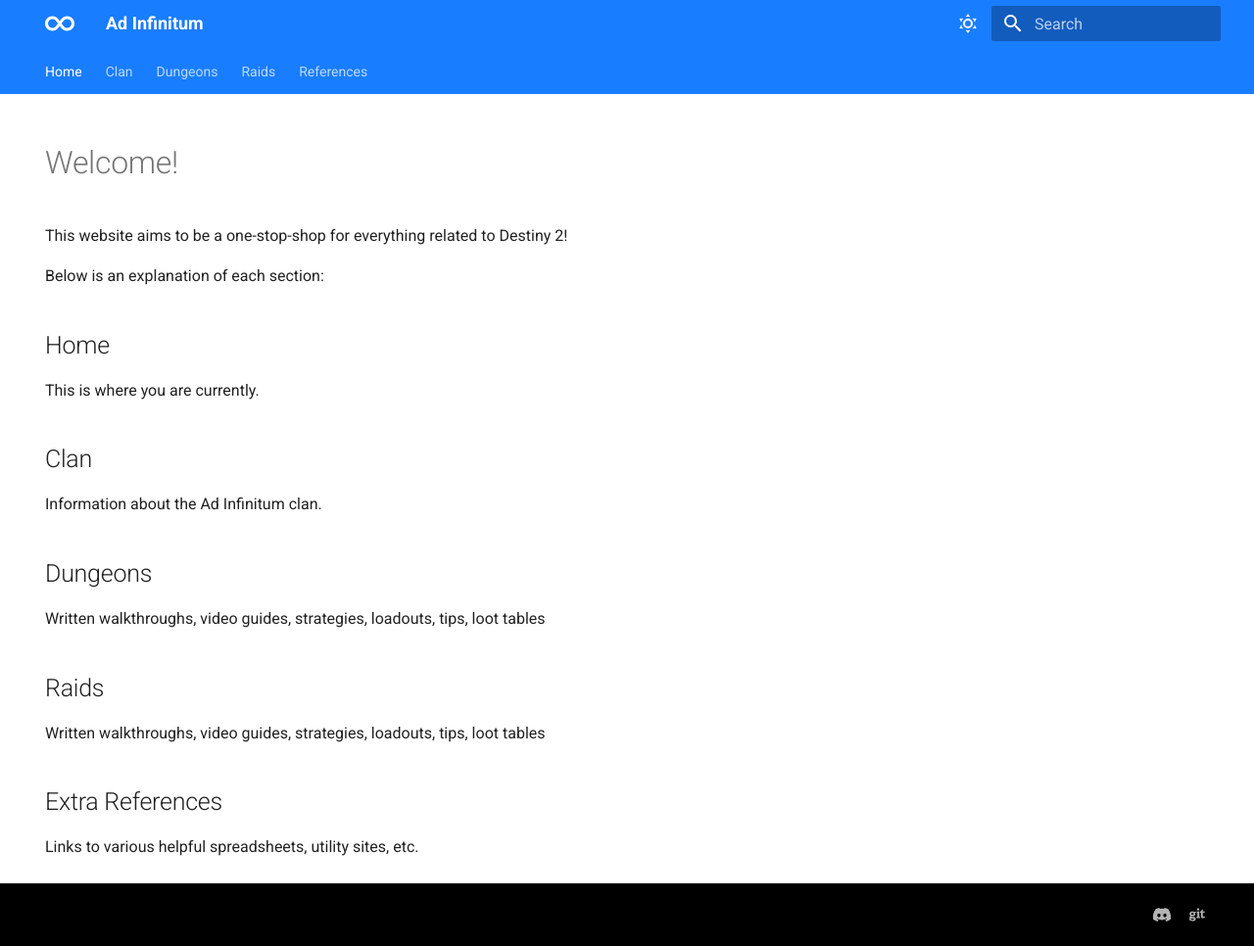
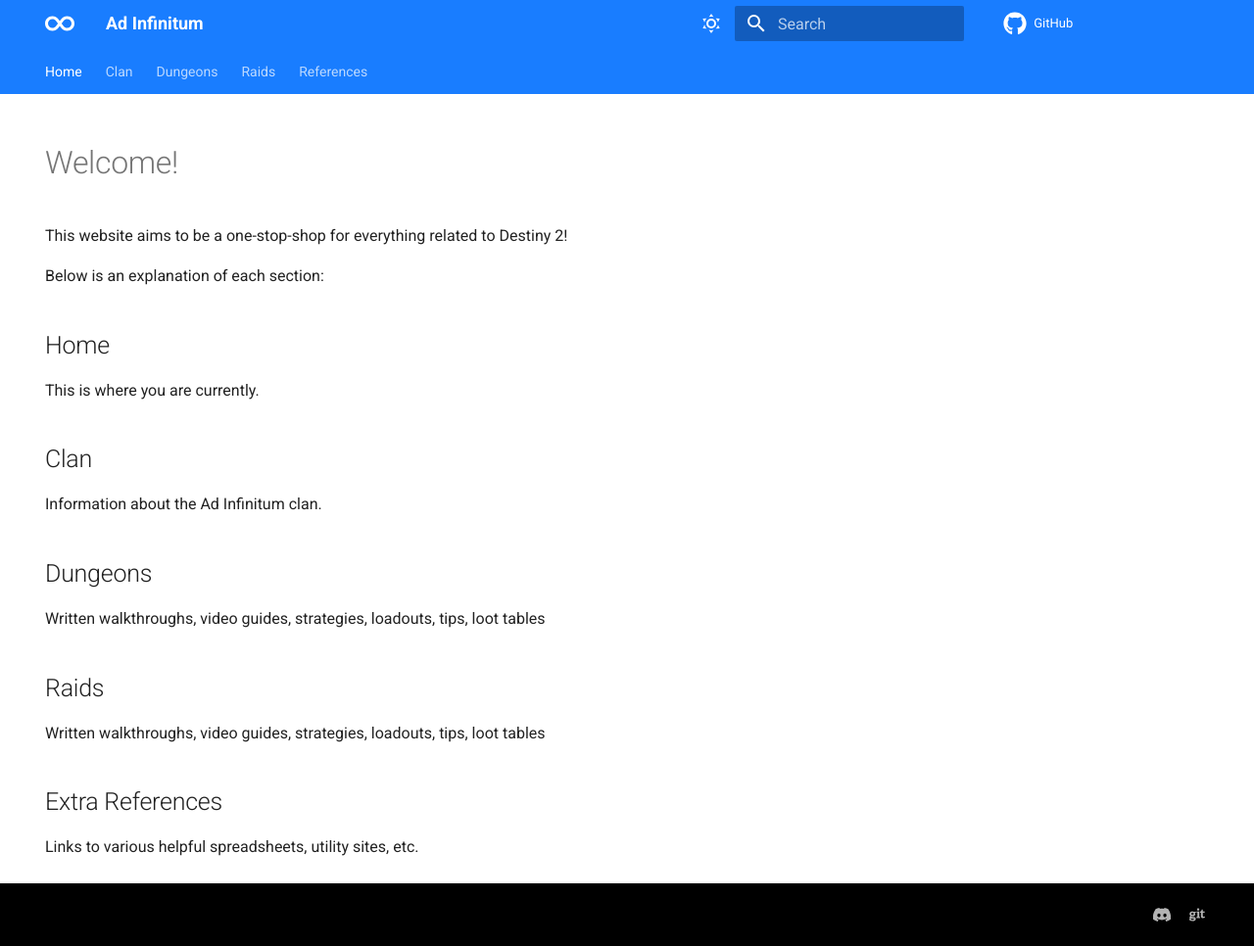
Before and after one commit to Ad-Infinitum-Code/clan-website, an MkDocs documentation site: the page built from docs/index.md, in a window 1280 px wide and 966 px high. Shown: the whole window at 98% size. Built offline with MkDocs 1.6.1 and Material for MkDocs 9.7.7, drawn with Linux system fonts in a browser that asks for light colours; comment, search, counter and statistics services are not loaded.

Commit message:
added page creation date plugin, modified github workflow per plugin recommendation

```diff
--- a/mkdocs.yml
+++ b/mkdocs.yml
@@ -1,9 +1,12 @@
 site_name: Ad Infinitum
+repo_url: https://github.com/Ad-Infinitum-Code/clan-website
+edit_uri: ""
 theme:
   name: material
   favicon: assets/images/infinity.svg
   icon:
     logo: fontawesome/solid/infinity
+    repo: fontawesome/brands/github
 
   # Enable our custom html overrides
   custom_dir: overrides
@@ -98,3 +101,7 @@ plugins:
   - macros:
       include_yaml:
         - extra-yaml/d2-vars.yml
+  - git-revision-date-localized:
+      type: date
+      enable_creation_date: true
+      fallback_to_build_date: true
```
Also changed, not shown: requirements.txt (+13 -0 lines), 2 other files.
